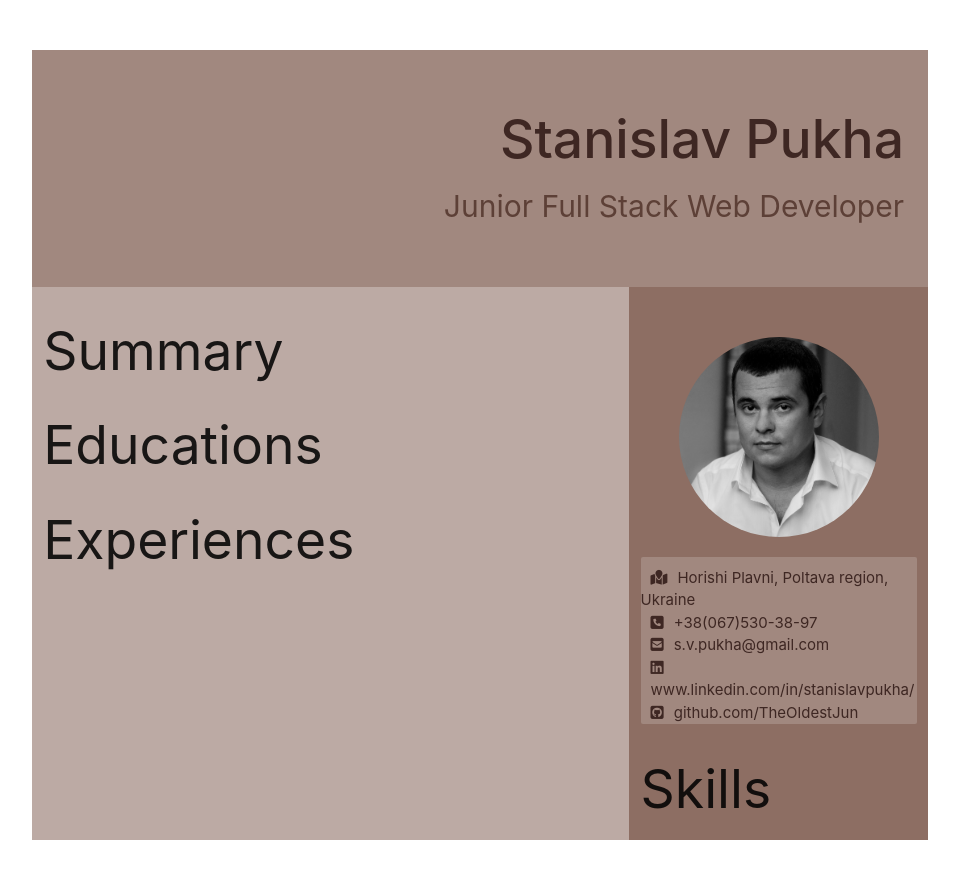
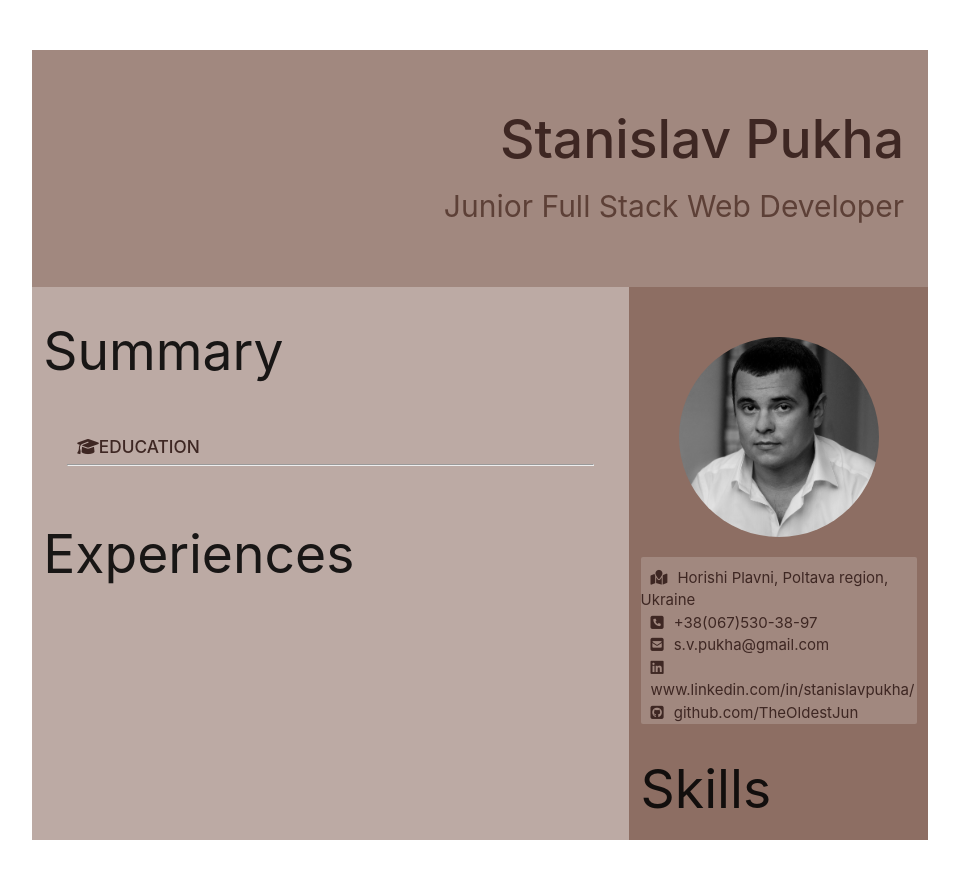
Before and after one commit to TheOldestJun/cv, a React (Create React App) app: page / in a window 1280 px wide. Shown: the top 878 px of the page, without its empty margins (160-1119 px from the left). Built offline with nearby package versions, Linux system fonts and the light colour scheme.

Commit message:
Education start

```diff
--- a/src/components/educations.component.js
+++ b/src/components/educations.component.js
@@ -2,6 +2,20 @@ import React, { Component } from "react";
 
 export default class Educations extends Component {
   render() {
-    return <h2>Educations</h2>;
+    return (
+      <div>
+        <div className="card brown lighten-3 z-depth-0">
+          <div className="card-content">
+            <h6 className="brown-text text-darken-4">
+              <strong>
+                <i className="fas fa-graduation-cap"></i>
+                EDUCATION
+              </strong>
+            </h6>
+            <hr />
+          </div>
+        </div>
+      </div>
+    );
   }
 }
```
